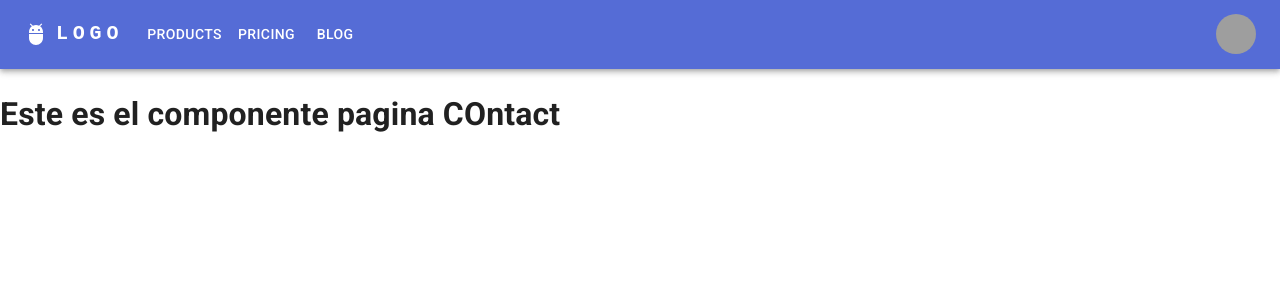
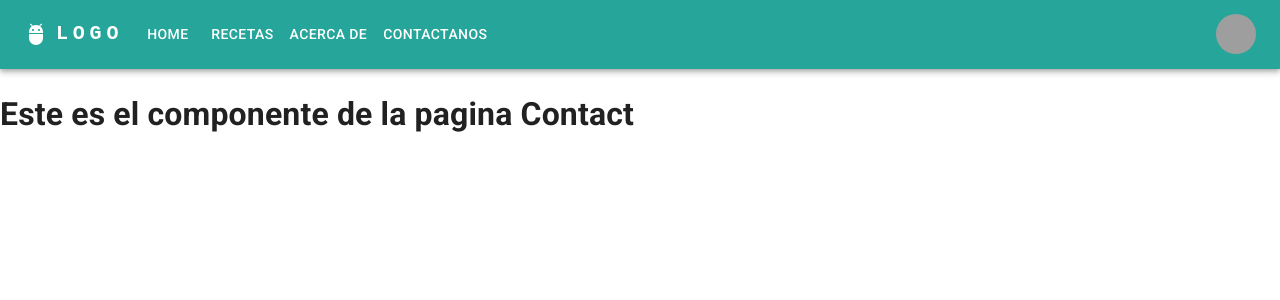
Before and after one commit to AaronSantos-Next11/react_materialUI, a React (Vite) app: page /contact in a window 1280 px wide. Shown: the top 300 px of the page. Built offline with nearby package versions, Linux system fonts and the light colour scheme; grey boxes are pictures that could not be loaded.

Commit message:
Crea de diseños para algunos componentes

```diff
--- a/src/components/ComponentEncabezado.jsx
+++ b/src/components/ComponentEncabezado.jsx
@@ -12,6 +12,7 @@ import Button from '@mui/material/Button';
 import Tooltip from '@mui/material/Tooltip';
 import MenuItem from '@mui/material/MenuItem';
 import AdbIcon from '@mui/icons-material/Adb';
+import { Link } from 'react-router-dom';
 
 const pages = ['Products', 'Pricing', 'Blog'];
 const settings = ['Profile', 'Account', 'Dashboard', 'Logout'];
@@ -36,7 +37,7 @@ function ComponentEncabezado() {
   };
 
   return (
-    <AppBar position="static">
+    <AppBar position="static" sx={{background: '#26A69A'}}>
       <Container maxWidth="xl">
         <Toolbar disableGutters>
           <AdbIcon sx={{ display: { xs: 'none', md: 'flex' }, mr: 1 }} />
@@ -68,7 +69,7 @@ function ComponentEncabezado() {
               color="inherit"
             >
               <MenuIcon />
-            </IconButton>
+            </IconButton >
             <Menu
               id="menu-appbar"
               anchorEl={anchorElNav}
@@ -108,20 +109,51 @@ function ComponentEncabezado() {
               color: 'inherit',
               textDecoration: 'none',
             }}
+
           >
             LOGO
           </Typography>
+
           <Box sx={{ flexGrow: 1, display: { xs: 'none', md: 'flex' } }}>
-            {pages.map((page) => (
+
               <Button
-                key={page}
+                component={Link}
+                to='/'
                 onClick={handleCloseNavMenu}
                 sx={{ my: 2, color: 'white', display: 'block' }}
               >
-                {page}
+                Home
               </Button>
-            ))}
+
+              <Button
+                component={Link}
+                to='/recetas'
+                onClick={handleCloseNavMenu}
+                sx={{ my: 2, color: 'white', display: 'block' }}
+              >
+                Recetas
+              </Button>
+
+              <Button
+                component={Link}
+                to='/about'
+                onClick={handleCloseNavMenu}
+                sx={{ my: 2, color: 'white', display: 'block' }}
+              >
+                Acerca de
+              </Button>
+
+              <Button
+                component={Link}
+                to='/contact'
+                onClick={handleCloseNavMenu}
+                sx={{ my: 2, color: 'white', display: 'block' }}
+              >
+                Contactanos
+              </Button>
+
           </Box>
+
           <Box sx={{ flexGrow: 0 }}>
             <Tooltip title="Open settings">
               <IconButton onClick={handleOpenUserMenu} sx={{ p: 0 }}>
@@ -151,6 +183,7 @@ function ComponentEncabezado() {
               ))}
             </Menu>
           </Box>
+
         </Toolbar>
       </Container>
     </AppBar>
--- a/src/miPagina/AppRoutes.jsx
+++ b/src/miPagina/AppRoutes.jsx
@@ -3,6 +3,7 @@ import PageHome from './home/PageHome';
 import PageContact from './contact/PageContact';
 import PageAbout from './about/PageAbout';
 import HomePage from '../pages/HomePage';
+import { NotFound } from './NotFound';
 
 export default function AppRoutes () {
 
@@ -12,11 +13,13 @@ export default function AppRoutes () {
 
          <Route path='/' element={<PageHome/>} />
 
+         <Route path='/recetas' element={<HomePage/>} />
+
          <Route path='/about' element={<PageAbout/>} />
 
          <Route path='/contact' element={<PageContact/>} />
 
-         <Route path='/recetas' element={<HomePage/>} />
+         <Route path="*" element={<NotFound/>} />
 
       </Routes>
 
--- /dev/null
+++ b/src/miPagina/NotFound.jsx
@@ -0,0 +1,39 @@
+import React from 'react';
+import { Typography, Button, Container, Box } from '@mui/material';
+import { Link } from 'react-router-dom';
+import { ErrorOutline } from '@mui/icons-material';
+
+export const NotFound = () => {
+  return (
+    <Container maxWidth="sm" sx={{ textAlign: 'center', py: 6 }}>
+      {/* Icono de error */}
+      <Box mb={2}>
+        <ErrorOutline color="error" sx={{ fontSize: 80 }} />
+      </Box>
+
+      {/* Mensaje principal */}
+      <Typography variant="h4" fontWeight="bold" gutterBottom>
+        404 - Página no encontrada
+      </Typography>
+
+      {/* Mensaje secundario */}
+      <Typography variant="body1" color="text.secondary" gutterBottom>
+        Lo sentimos, la página que buscas no existe o ha sido movida.
+      </Typography>
+
+      {/* Botón para regresar */}
+      <Box mt={3}>
+        <Button
+          variant="contained"
+          color="primary"
+          component={Link}
+          to="/"
+          size="large"
+          sx={{ borderRadius: 3, textTransform: 'none' }}
+        >
+          Volver a Inicio
+        </Button>
+      </Box>
+    </Container>
+  );
+};
--- a/src/miPagina/contact/PageContact.jsx
+++ b/src/miPagina/contact/PageContact.jsx
@@ -3,7 +3,7 @@ import React from 'react'
 export default function PageContact () {
   return (
     <div>
-      <h1>Este es el componente pagina COntact</h1>
+      <h1>Este es el componente de la pagina Contact</h1>
     </div>
   )
 }
--- a/src/miPagina/home/PageHome.jsx
+++ b/src/miPagina/home/PageHome.jsx
@@ -1,7 +1,42 @@
-import React from 'react'
+import React from 'react';
+import { Typography, Button, Container, Box } from '@mui/material';
+import { Link } from 'react-router-dom';
 
-export default function PageHome () {
+export default function PageHome() {
   return (
-    <div>Soy componente Home</div>
-  )
+    <Container maxWidth="md" sx={{ textAlign: 'center', py: 4 }}>
+      {/* Título principal */}
+      <Typography variant="h2" fontWeight="bold" gutterBottom>
+        Bienvenido a SearchFood
+      </Typography>
+
+      {/* Subtítulo */}
+      <Typography variant="h5" color="text.secondary" gutterBottom>
+        El mejor buscador de platillos internacionales
+      </Typography>
+
+      {/* Botón centrado */}
+      <Box mt={3}>
+        <Button
+          variant="contained"
+          color="primary"
+          component={Link}
+          to="/recetas"
+          size="large"
+          sx={{ borderRadius: 3, textTransform: 'none', fontSize: '1.1rem' }}
+        >
+          Ver recetas
+        </Button>
+      </Box>
+
+      {/* Imagen centrada */}
+      <Box mt={4} display="flex" justifyContent="center">
+        <img
+          src="https://image.freepik.com/foto-gratis/mesa-servida-restaurante-platos-carne-diferentes-platos_135427-6156.jpg"
+          alt="Platos de comida"
+          style={{ width: '100%', maxWidth: '600px', borderRadius: '12px', boxShadow: '0px 4px 10px rgba(0,0,0,0.2)' }}
+        />
+      </Box>
+    </Container>
+  );
 }
```
Also changed, not shown: src/miPagina/dash/DetallesDash.jsx (added, +7 -0 lines), src/miPagina/dash/PageDash.jsx (added, +7 -0 lines), src/miPagina/dash/PageTrading.jsx (added, +7 -0 lines).
